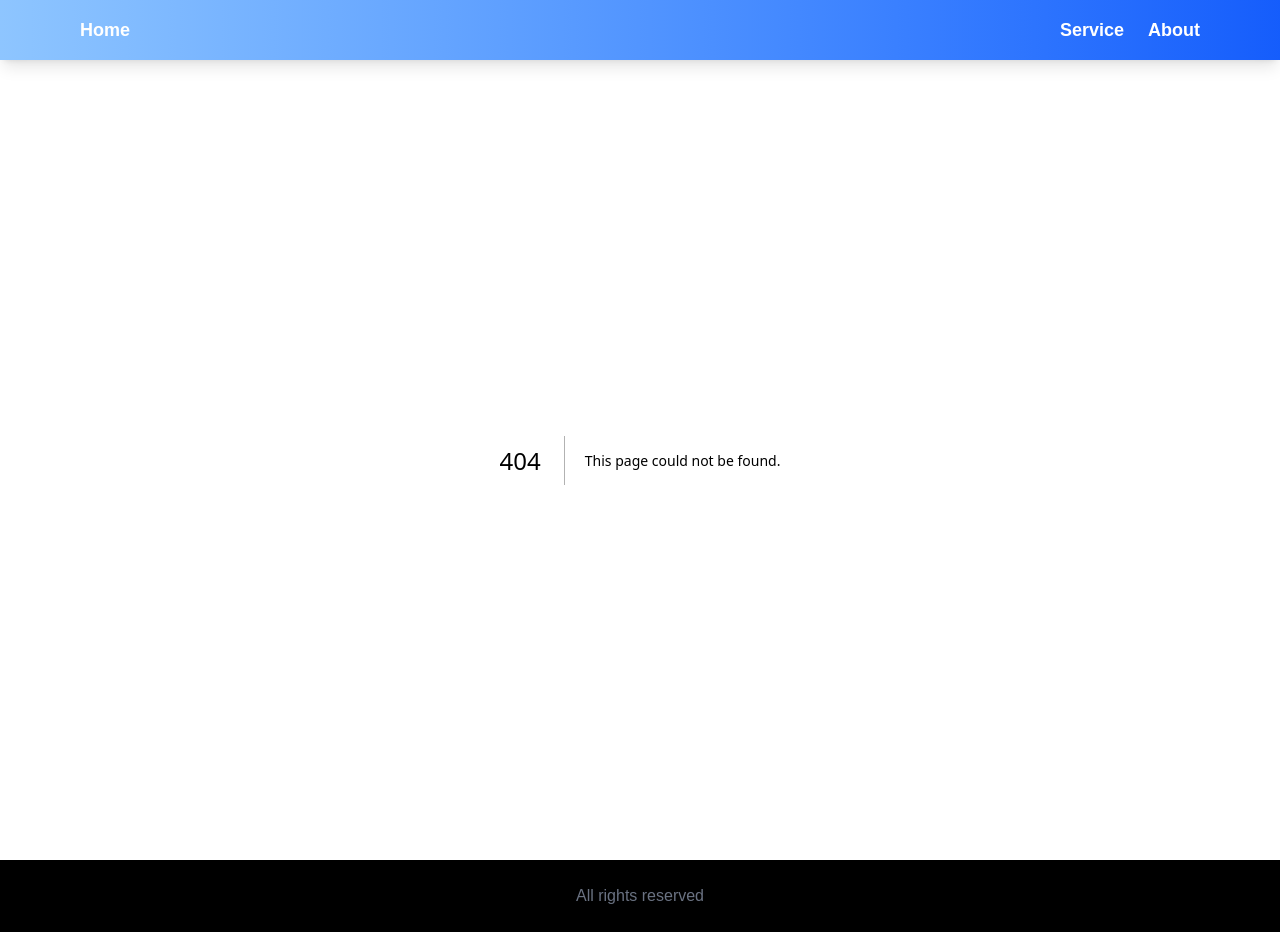
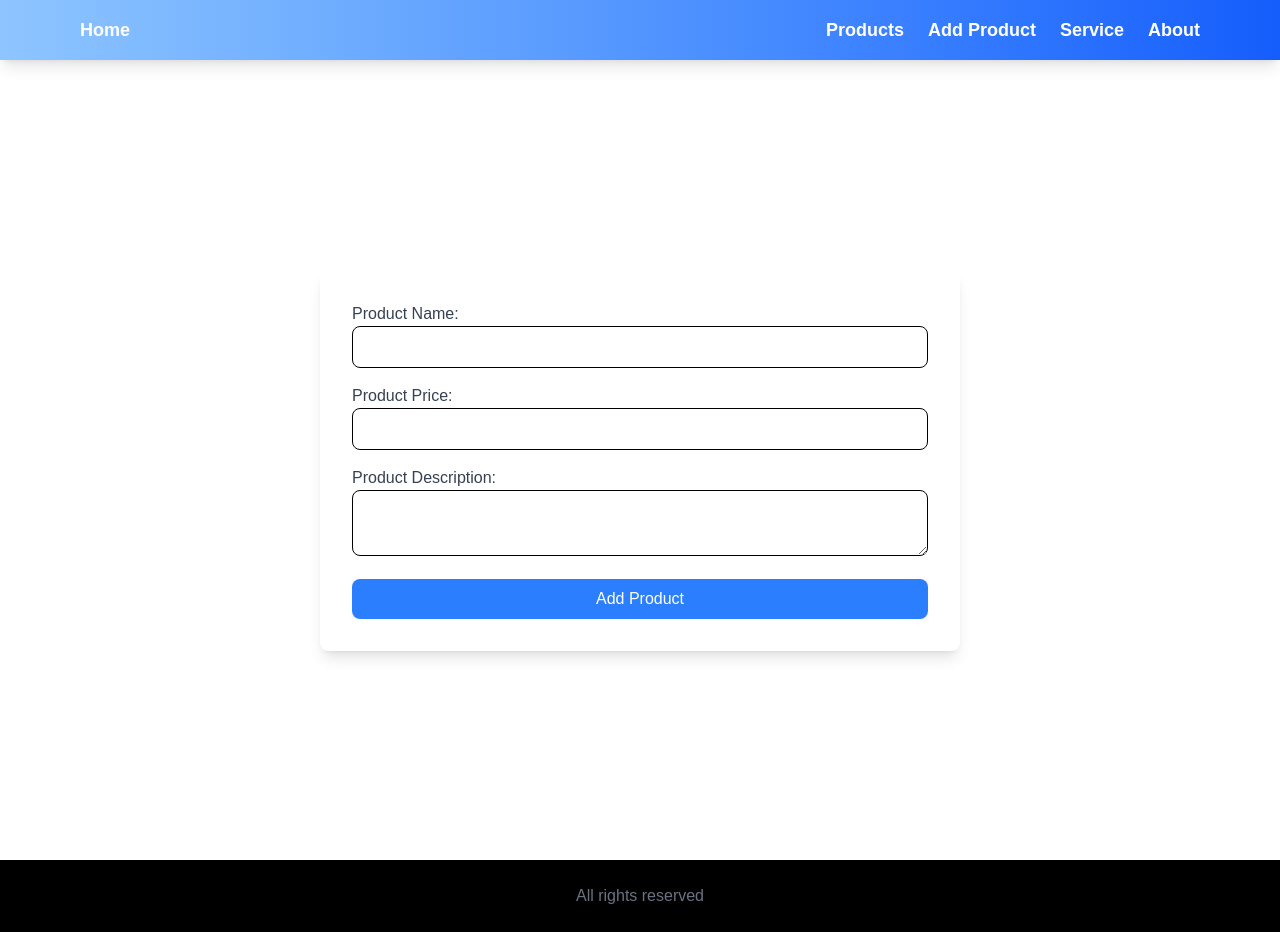
Before and after one commit to dev-pritamdutta/next-js, a Next.js app: page /products/add in a window 1280 px wide. Before the commit this address had no page. Built offline with nearby package versions, Linux system fonts and the light colour scheme.

Commit message:
product design link

```diff
--- a/src/app/components/Navbar.jsx
+++ b/src/app/components/Navbar.jsx
@@ -14,6 +14,20 @@ const Navbar = () => {
             </Link>
           </li>
           <ul className="flex flex-col md:flex-row justify-center items-center space-y-2 md:space-y-0 md:space-x-6">
+            <li>
+              <Link href="/products">
+                <span className="text-lg font-semibold text-white hover:text-gray-200 transition duration-300">
+                  Products
+                </span>
+              </Link>
+            </li>
+            <li>
+              <Link href="/products/add">
+                <span className="text-lg font-semibold text-white hover:text-gray-200 transition duration-300">
+                  Add Product
+                </span>
+              </Link>
+            </li>
             <li>
               <Link href="/service">
                 <span className="text-lg font-semibold text-white hover:text-gray-200 transition duration-300">
--- /dev/null
+++ b/src/app/products/add/components/ProductAddForm.jsx
@@ -0,0 +1,36 @@
+"use client"
+
+const ProductAddForm = () => {
+    const handleSubmit = e =>{
+        e.preventDefault();
+        const productName = e.target.productName.value;
+        const productPrice = e.target.productPrice.value;
+        const productDescription = e.target.productDescription.value;
+
+        console.log(productName, productPrice, productDescription);
+
+    }
+return (
+    <div className='flex justify-center items-center h-screen'>
+        <div className='bg-white text-black p-8 rounded-lg shadow-lg w-1/2'>
+            <form onSubmit={handleSubmit} className='space-y-4'>
+                <div>
+                    <label className='block text-gray-700' htmlFor="productName">Product Name:</label>
+                    <input className='w-full px-4 py-2 border rounded-lg focus:outline-none focus:ring-2 focus:ring-blue-500' type="text" id="productName" name="productName"/>
+                </div>
+                <div>
+                    <label className='block text-gray-700' htmlFor="productPrice">Product Price:</label>
+                    <input className='w-full px-4 py-2 border rounded-lg focus:outline-none focus:ring-2 focus:ring-blue-500' type="text" id="productPrice" name="productPrice"/>
+                </div>
+                <div>
+                    <label className='block text-gray-700' htmlFor="productDescription">Product Description:</label>
+                    <textarea className='w-full px-4 py-2 border rounded-lg focus:outline-none focus:ring-2 focus:ring-blue-500' id="productDescription" name="productDescription"></textarea>
+                </div>
+                <button className='w-full bg-blue-500 text-white py-2 rounded-lg hover:bg-blue-600' type="submit">Add Product</button>
+            </form>
+        </div>
+    </div>
+)
+}
+
+export default ProductAddForm
--- /dev/null
+++ b/src/app/products/add/page.jsx
@@ -0,0 +1,10 @@
+import React from 'react'
+import ProductAddForm from './components/ProductAddForm'
+
+export default function AddProducts() {
+  return (
+    <div>
+        <ProductAddForm/>
+    </div>
+  )
+}
--- /dev/null
+++ b/src/app/products/page.jsx
@@ -0,0 +1,17 @@
+import React from 'react'
+
+export default async function ProductsPage () {
+    const res = await fetch('http://localhost:3000/api/items');
+    const data = await res.json();
+    console.log(data);
+
+
+  return (
+    <div>
+
+        <p>
+          {JSON.stringify(data)}
+        </p>
+    </div>
+  )
+}
--- a/src/lib/dbConnect.js
+++ b/src/lib/dbConnect.js
@@ -16,3 +16,5 @@ function dbConnect(collectionName) {
 }
 
 export default dbConnect;
+
+//explaination
```
